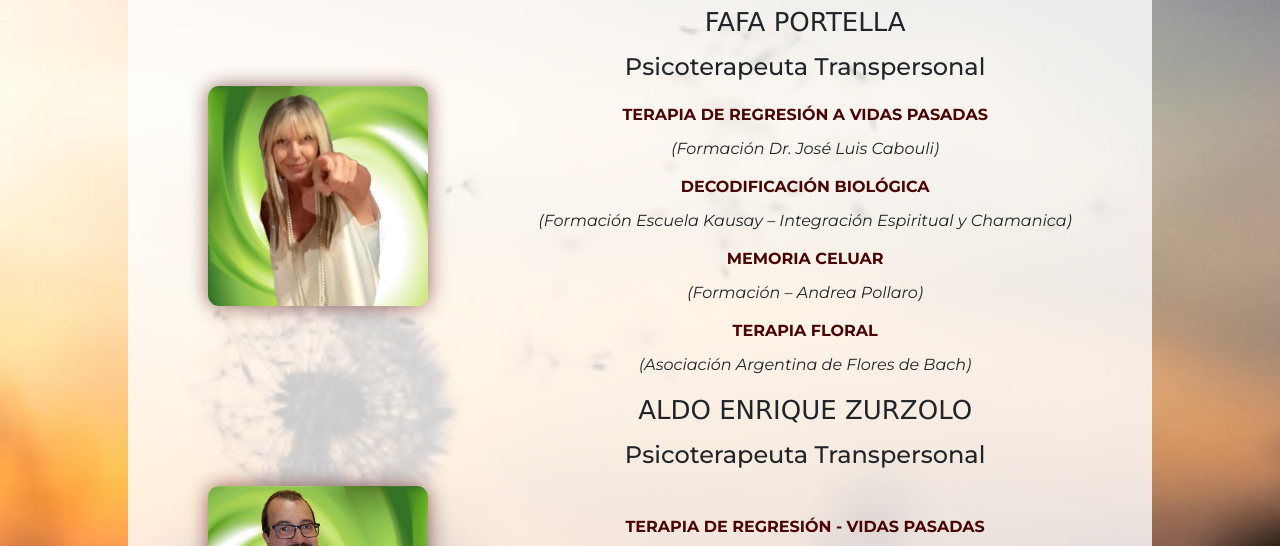
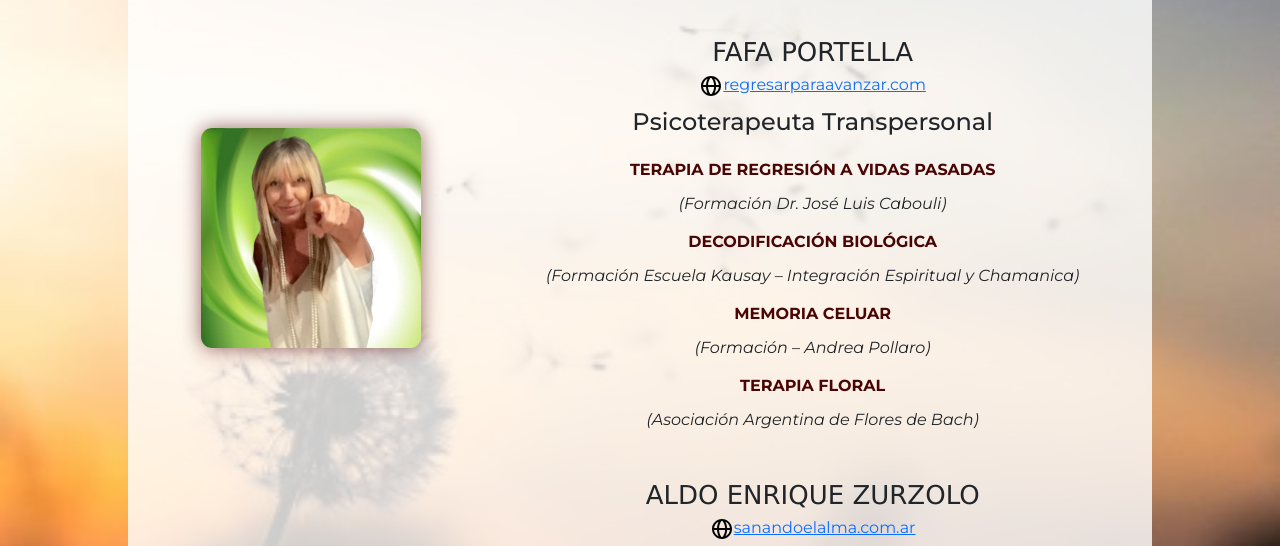
Before and after one commit to AlZurzolo/webpuntoalfa, a plain HTML site: page index.html in a window 1280 px wide. Shown: the part 711-1257 px from the top of the page. Drawn offline with nearby package versions, Linux system fonts and the light colour scheme.

Commit message:
Agregado de enlases a nosotros

```diff
--- a/assets/css/styles.css
+++ b/assets/css/styles.css
@@ -258,7 +258,7 @@ ul li:hover ul {
     padding: 30px;
     background: rgba(255, 255, 255, 0.8);
     border-radius: 10px;
-    gap:1rem;
+    gap:4rem;
 }
 
 @media screen and (min-width: 720px) {
--- a/index.html
+++ b/index.html
@@ -97,6 +97,8 @@
             </div>
             <div class="container__our__text">
                 <h2>FAFA PORTELLA</h2>
+                <a href="http://www.regresarparaavanzar.com" target="_blank"><img src="./assets/img/bx-globe.svg"
+                    alt="Sitio web de Fafa Portella">regresarparaavanzar.com</a>
                 <h3>Psicoterapeuta Transpersonal</h3>
                 <P><strong>TERAPIA DE REGRESIÓN A VIDAS PASADAS</strong></P>
                 <i>(Formación Dr. José Luis Cabouli)</i>
@@ -115,8 +117,9 @@
             </div>
             <div class="container__our__text">
                 <h2>ALDO ENRIQUE ZURZOLO</h2>
+                <a href="https://www.sanandoelalma.com.ar" target="_blank"><img src="./assets/img/bx-globe.svg"
+                    alt="Sitio web de Aldo Zurzolo">sanandoelalma.com.ar</a>
                 <h3>Psicoterapeuta Transpersonal</h3>
-                <br>
                 <p><strong>TERAPIA DE REGRESIÓN - VIDAS PASADAS</strong></p>
                 <i>(Formación Dr. José Luis Cabouli)</i>
                 <p><strong>DECODIFICACIÓN BIOLÓGICA</strong></p>
```
Also changed, not shown: assets/img/bx-globe.svg (added).
